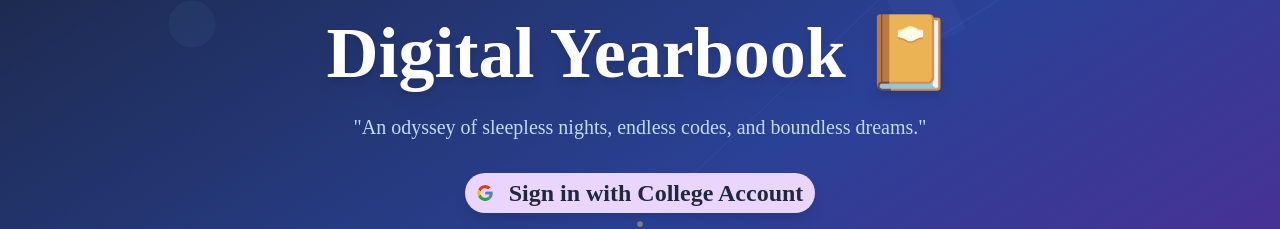
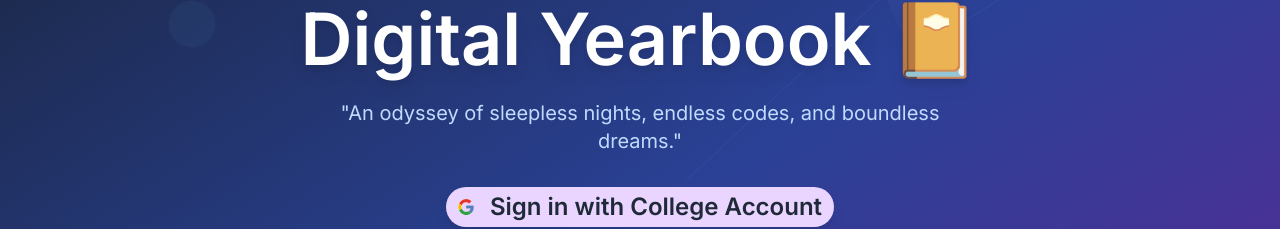
Before and after one commit to 0x0-abd/yearbook, a React (Vite) app: page / in a window 1280 px wide. Shown: the part 176-405 px from the top of the page. Built offline with nearby package versions, Linux system fonts and the light colour scheme; no server answers.

Commit message:
Update: Changed font to Inter globally

```diff
--- a/index.html
+++ b/index.html
@@ -1,8 +1,12 @@
-<!doctype html>
+<!DOCTYPE html>
 <html lang="en">
   <head>
     <meta charset="UTF-8" />
     <link rel="icon" type="image/svg+xml" href="/vite.svg" />
+    <link
+      href="https://fonts.googleapis.com/css2?family=Inter:wght@400;500;600&display=swap"
+      rel="stylesheet"
+    />
     <meta name="viewport" content="width=device-width, initial-scale=1.0" />
     <title>Yearbook 📓</title>
   </head>
--- a/src/index.css
+++ b/src/index.css
@@ -1,7 +1,6 @@
 @tailwind base;
 @tailwind components;
 @tailwind utilities;
-
 
 @layer base {
   :root {
@@ -60,7 +59,6 @@
   }
 }
 
-
 @layer base {
   * {
     @apply border-border;
@@ -90,3 +88,7 @@
 ::-webkit-scrollbar-thumb:hover {
   background: #555;
 }
+
+body {
+  font-family: "Inter", sans-serif;
+}
--- a/tailwind.config.js
+++ b/tailwind.config.js
@@ -4,7 +4,6 @@
 module.exports = {
   darkMode: ["class"],
   content: [
-    ,
     "./index.html",
     "./src/**/*.{js,ts,jsx,tsx}",
     "app/**/*.{ts,tsx}",
@@ -67,7 +66,7 @@
         sm: "calc(var(--radius) - 4px)",
       },
       fontFamily: {
-        sans: ["var(--font-sans)", ...fontFamily.sans],
+        sans: ['"Inter"', ...fontFamily.sans], // Set Inter as the default sans-serif
       },
       keyframes: {
         "accordion-down": {
```
